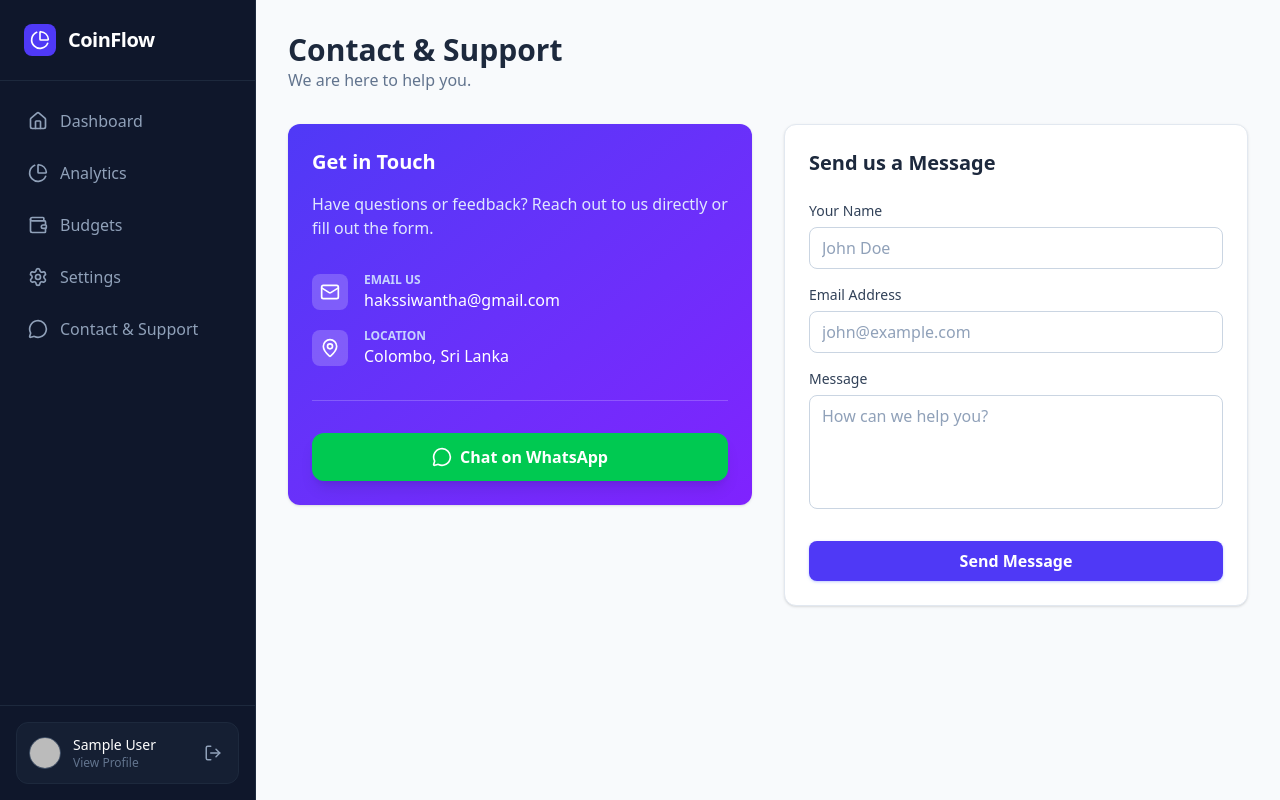
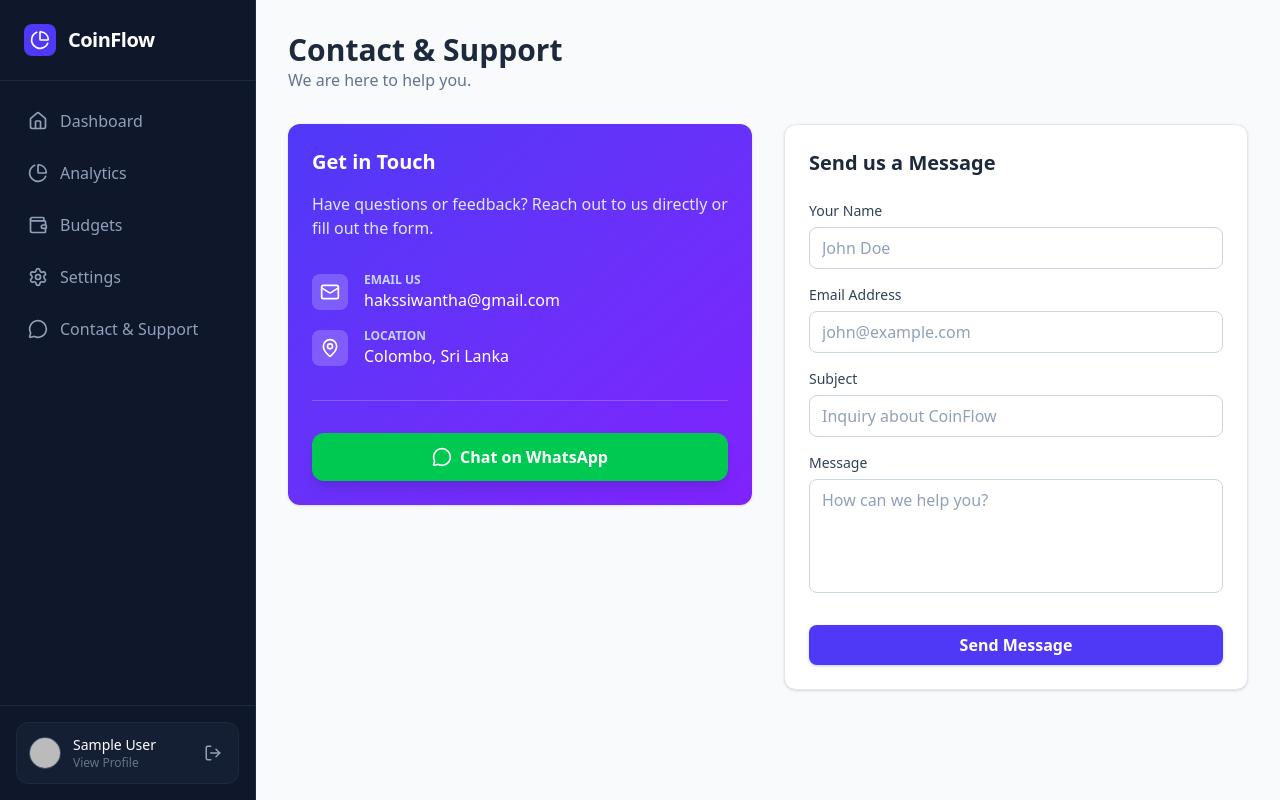
Before and after one commit to Sandun-S/coinflow-sandun, a React (Vite) app: page /contact in a window 1280 px wide. Built offline with nearby package versions, Linux system fonts and the light colour scheme; no server answers; the database is empty; sample sign-in values are in the browser's storage.

Commit message:
feat: Add new Contact and Profile pages.

```diff
--- a/src/components/pages/ContactPage.jsx
+++ b/src/components/pages/ContactPage.jsx
@@ -3,24 +3,9 @@
 import Card from '../common/Card';
 import Input from '../common/Input';
 import Button from '../common/Button';
-import { Mail, MapPin, MessageCircle, Send } from 'lucide-react';
+import { Mail, MapPin, MessageCircle } from 'lucide-react';
 
 const ContactPage = () => {
-    const [name, setName] = useState('');
-    const [email, setEmail] = useState('');
-    const [message, setMessage] = useState('');
-    const [sent, setSent] = useState(false);
-
-    const handleSubmit = (e) => {
-        e.preventDefault();
-        // Simulate sending
-        console.log('Support Request:', { name, email, message });
-        setSent(true);
-        setTimeout(() => setSent(false), 3000);
-        setName('');
-        setEmail('');
-        setMessage('');
-    };
 
     return (
         <MainLayout>
@@ -62,7 +47,7 @@
 
                         <div className="mt-8 pt-8 border-t border-white/20">
                             <a
-                                href="https://wa.me/"
+                                href="https://wa.me/94772410298?text=Hello%20Sandun,%20I'd%20like%20to%20contact%20support%20regarding%20CoinFlow."
                                 target="_blank"
                                 rel="noreferrer"
                                 className="flex items-center justify-center gap-2 bg-green-500 hover:bg-green-600 text-white font-bold py-3 rounded-xl transition-all shadow-lg"
@@ -78,18 +63,15 @@
                 <Card>
                     <h3 className="text-xl font-bold text-slate-800 dark:text-white mb-6">Send us a Message</h3>
 
-                    {sent ? (
-                        <div className="bg-green-100 text-green-700 p-4 rounded-lg flex items-center gap-2 mb-4">
-                            <Send size={18} /> Message Sent Successfully!
-                        </div>
-                    ) : null}
-
-                    <form onSubmit={handleSubmit} className="space-y-4">
+                    <form
+                        className="space-y-4"
+                        action="https://formspree.io/f/mnnglvld"
+                        method="POST"
+                    >
                         <Input
                             label="Your Name"
                             id="name"
-                            value={name}
-                            onChange={(e) => setName(e.target.value)}
+                            name="name"
                             placeholder="John Doe"
                             required
                         />
@@ -97,9 +79,16 @@
                             label="Email Address"
                             id="email"
                             type="email"
-                            value={email}
-                            onChange={(e) => setEmail(e.target.value)}
+                            name="_replyto"
                             placeholder="john@example.com"
+                            required
+                        />
+                        <Input
+                            label="Subject"
+                            id="subject"
+                            type="text"
+                            name="subject"
+                            placeholder="Inquiry about CoinFlow"
                             required
                         />
                         <div className="flex flex-col gap-1.5">
@@ -108,11 +97,10 @@
                             </label>
                             <textarea
                                 id="message"
+                                name="message"
                                 rows="4"
                                 className="w-full px-3 py-2 bg-white dark:bg-slate-700 border border-slate-300 dark:border-slate-600 rounded-lg focus:outline-none focus:ring-2 focus:ring-indigo-500 focus:border-transparent transition-all duration-200 text-slate-900 dark:text-white placeholder-slate-400 resize-none"
                                 placeholder="How can we help you?"
-                                value={message}
-                                onChange={(e) => setMessage(e.target.value)}
                                 required
                             />
                         </div>
--- a/src/components/profile/ProfilePage.jsx
+++ b/src/components/profile/ProfilePage.jsx
@@ -4,7 +4,8 @@
 import Button from '../common/Button';
 import { useAuth } from '../../context/AuthContext';
 import { useTransactions } from '../../hooks/useTransactions'; // Using context directly to trigger resets if needed
-import { User, Trash2, Mail, Calendar } from 'lucide-react';
+import { User, Trash2, Mail, Calendar, MessageCircle } from 'lucide-react';
+import { Link } from 'react-router-dom';
 
 const ProfilePage = () => {
     const { user, logout } = useAuth();
@@ -65,6 +66,19 @@
                     </div>
                 </Card>
 
+                {/* Mobile Only: Contact Support */}
+                <div className="md:hidden mb-6">
+                    <Link to="/contact" className="flex items-center gap-4 p-4 bg-indigo-600 text-white rounded-xl shadow-lg hover:bg-indigo-700 transition-colors">
+                        <div className="p-2 bg-white/20 rounded-lg">
+                            <MessageCircle size={20} />
+                        </div>
+                        <div className="flex-1">
+                            <p className="font-bold">Contact Support</p>
+                            <p className="text-xs text-indigo-100">Need help? Chat with us.</p>
+                        </div>
+                    </Link>
+                </div>
+
                 <Card className="border-red-100 dark:border-red-900/30">
                     <h3 className="text-red-600 font-bold mb-2 flex items-center gap-2">
                         <Trash2 size={20} /> Danger Zone
```
